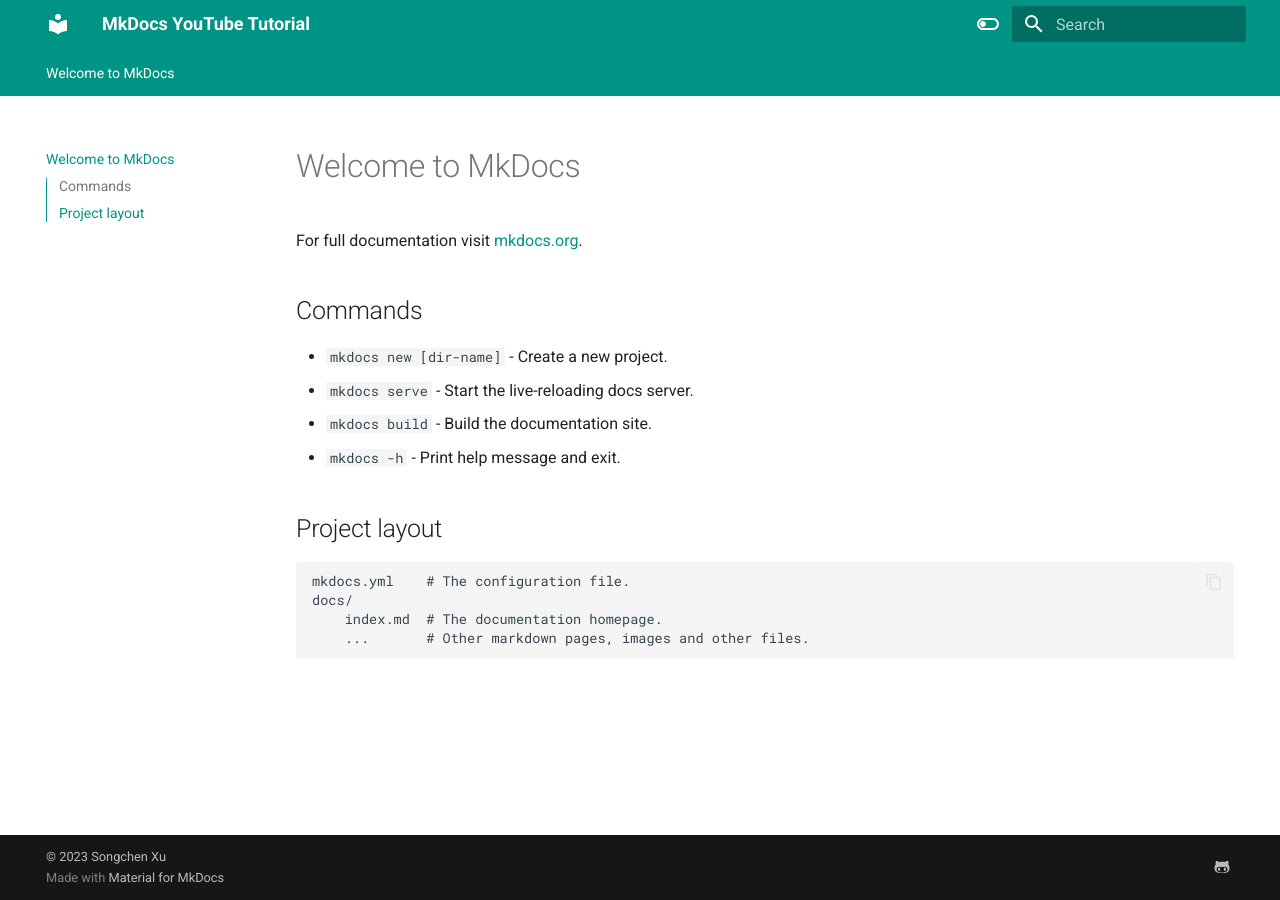
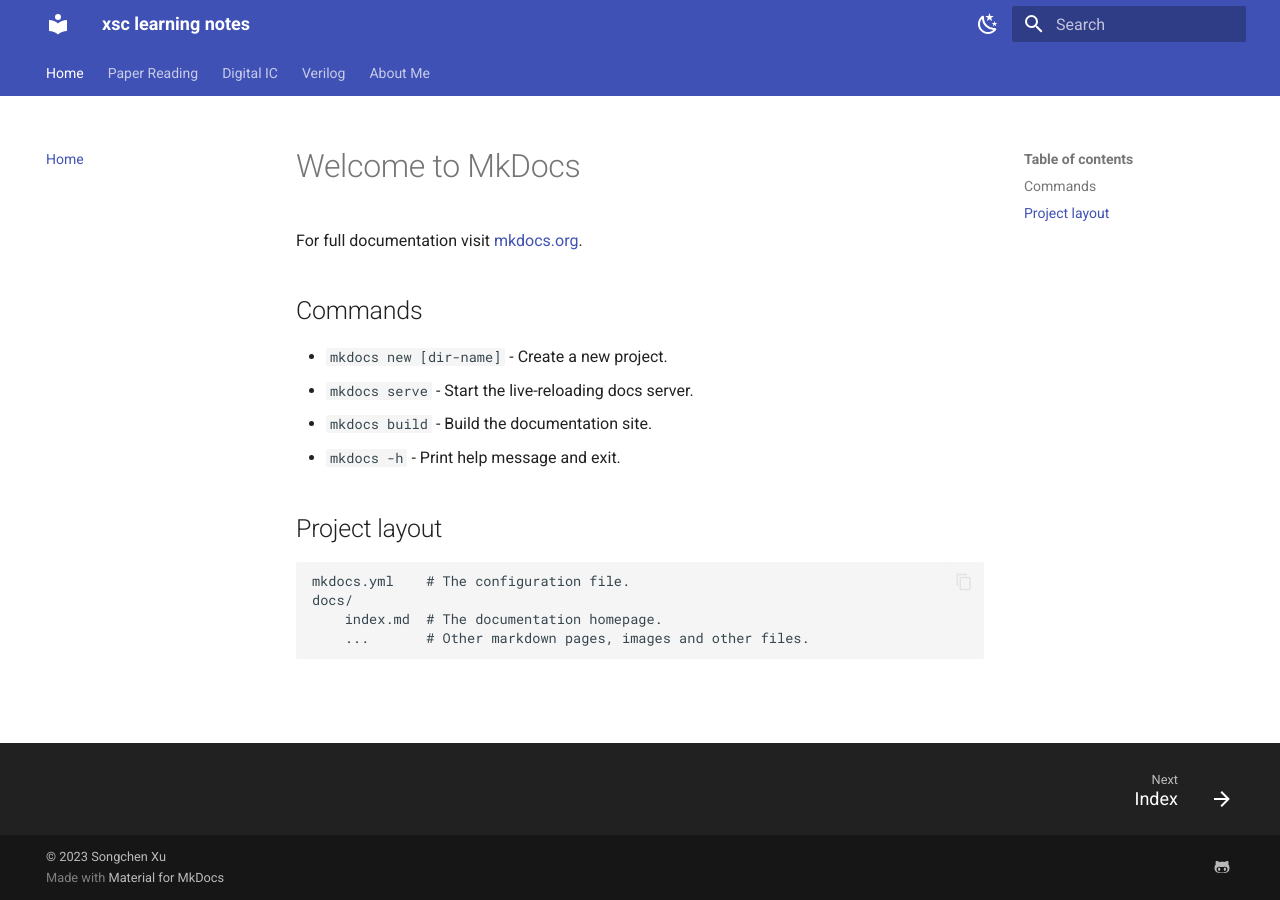
Before and after one commit to crazy-squirrel/mkdocs-xsc, an MkDocs documentation site: the page built from docs/index.md, in a window 1280 px wide. Built offline with MkDocs 1.6.1 and Material for MkDocs 9.7.7, drawn with Linux system fonts in a browser that asks for light colours.

Commit message:
add some page (try)

```diff
--- a/mkdocs.yml
+++ b/mkdocs.yml
@@ -1,53 +1,73 @@
-site_name: MkDocs YouTube Tutorial
+site_name: xsc learning notes
+
 site_url: https://crazy-squirrel.github.io/mkdocs-xsc
+
 theme:
   name: material
   features:
     - navigation.tabs
     - navigation.sections
-    - toc.integrate
     - navigation.top
+    - navigation.footer
     - search.suggest
     - search.highlight
     - content.tabs.link
-    - content.code.annotation
+    - content.code.annotate
     - content.code.copy
   language: en
   palette:
     - scheme: default
       toggle:
-        icon: material/toggle-switch-off-outline
+        icon: material/weather-night
         name: Switch to dark mode
-      primary: teal
-      accent: purple
+      primary: indigo
+      accent: indigo
     - scheme: slate
       toggle:
-        icon: material/toggle-switch
+        icon: material/weather-sunny
         name: Switch to light mode
       primary: teal
-      accent: lime
+      accent: teal
 
 extra:
   social:
     - icon: fontawesome/brands/github-alt
       link: https://github.com/crazy-squirrel
 
+nav:
+  - Home: index.md
+  - Paper Reading:
+    - Paper Reading/index.md
+    - Chp1: Paper Reading/Chp1.md
+    - Chp2: Paper Reading/Chp2.md
+    - Chp3: Paper Reading/Chp3.md
+  - Digital IC:
+    - Digital IC/index.md
+    - Chp1: Digital IC/Chp1.md
+    - Chp2: Digital IC/Chp2.md
+    - Chp3: Digital IC/Chp3.md
+  - Verilog:
+    - Verilog/index.md
+    - Chp1: Verilog/Chp1.md
+    - Chp2: Verilog/Chp2.md
+    - Chp3: Verilog/Chp3.md
+  - About Me: about.md
+
 markdown_extensions:
   - pymdownx.highlight:
       anchor_linenums: true
+  - pymdownx.arithmatex:
+      generic: true
+  - pymdownx.emoji:
+      emoji_index: !!python/name:material.extensions.emoji.twemoji
   - pymdownx.inlinehilite
   - pymdownx.snippets
   - admonition
-  - pymdownx.arithmatex:
-      generic: true
   - footnotes
   - pymdownx.details
   - pymdownx.superfences
   - pymdownx.mark
   - attr_list
-  - pymdownx.emoji:
-      emoji_index: !!python/name:materialx.emoji.twemoji
-      emoji_generator: !!python/name:materialx.emoji.to_svg
 
 copyright: |
   &copy; 2023 <a href="https://github.com/crazy-squirrel"  target="_blank" rel="noopener">Songchen Xu</a>
```
Also changed, not shown: docs/Digital IC/Chp1.md (added), docs/Digital IC/Chp2.md (added), docs/Digital IC/Chp3.md (added), docs/Digital IC/index.md (added), docs/Paper Reading/Chp1.md (added), docs/Paper Reading/Chp2.md (added), docs/Paper Reading/Chp3.md (added), docs/Paper Reading/index.md (added), docs/Verilog/Chp1.md (added), docs/Verilog/Chp2.md (added), docs/Verilog/Chp3.md (added), docs/Verilog/index.md (added), docs/about.md (added).
